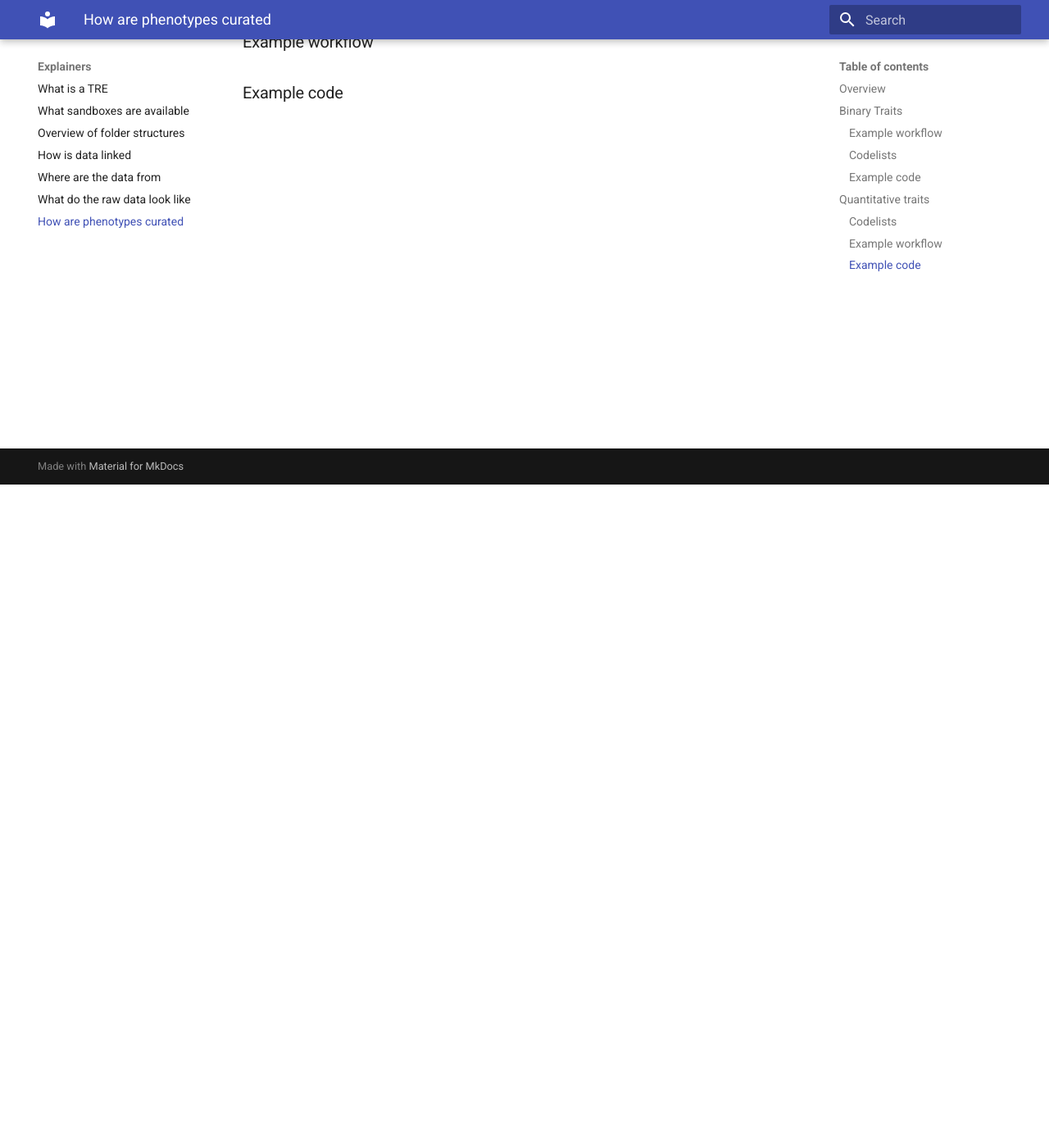
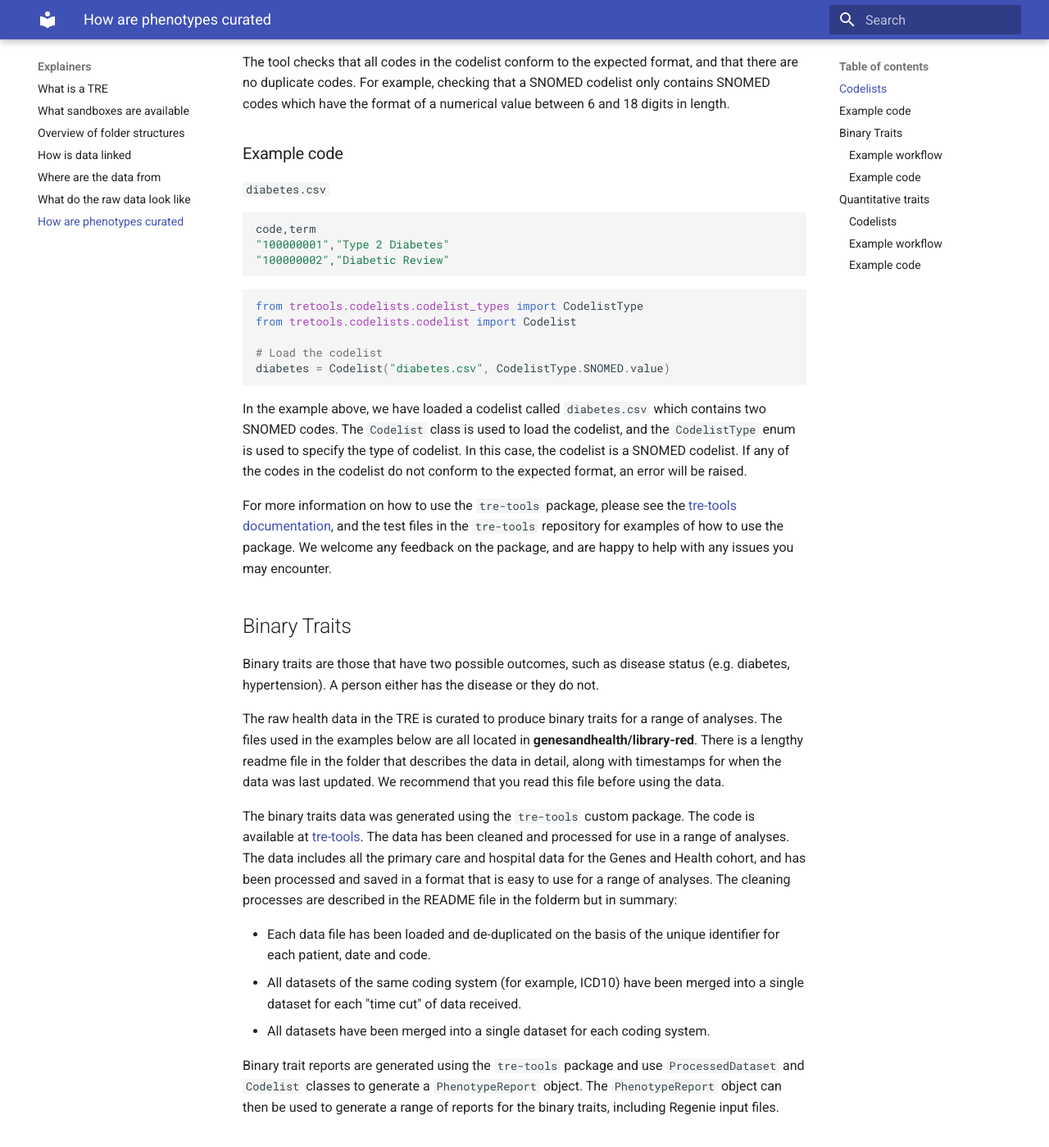
Before and after one commit to genes-and-health/documentation, an MkDocs documentation site: the page built from docs/explainers/phenotype_curation.md, in a window 1280 px wide and 1400 px high, scrolled down 809 px. Shown: the whole window at 82% size. Built offline with MkDocs 1.6.1 and Material for MkDocs 9.7.7, drawn with Linux system fonts in a browser that asks for light colours; some of the changed text lies outside the part shown.

Commit message:
add info on tretools

````diff
--- a/docs/explainers/phenotype_curation.md
+++ b/docs/explainers/phenotype_curation.md
@@ -1,18 +1,57 @@
-# Phenotype curation
-
-**UNDER CONSTRUCTION**
-
-## Overview
-
 This page provides a few examples of how the raw health data in the TRE have been curated to produce useful output for a range of analyes. The files used in the examples below are all located in **genesandhealth/library-red**, please see the [page describing TRE file structures](/docs/explainers/file_structure.md) for further information. An overview of the different datafiles are available in the [raw phenotype data page](/docs/explainers/raw_phenotype_data_description.md)
 
+# Phenotype Curation Tools
+The philosophy of the Genes and Health project is to provide researchers with the tools to generate their own phenotypes as well as providing a curated set of phenotypes. The curated phenotypes are generated using the `tre-tools` package, which is a custom package developed by the Data Team. The code is available at [tre-tools](www.github.com/genes-and-health/tre-tools). We strongly recommend that you use this package to generate your own phenotypes, as the code has been generated by the Data Team using a software engineering approach, and has been thoroughly tested.
+
+### Codelists
+There are a number of codelists available in the TRE that can be used to generate phenotypes. These are stored in the `library-red` folder. The codelists are stored in a folder called `codelists` and are named according to the phenotype they are used to generate.
+
+Codelists are simple csv files that contain the codes that are used to generate the phenotype. If you wish to use your own codelist, please create a csv file with the codes you wish to use, and copy and paste it into the TRE.
+
+In order to make sure that analyses are only carried out with codelists that have the expected structure (i.e. the correct format for ICD10), the data team have created a set of tools in `tre-tools` that can be used to check the codelists.
+
+The tool checks that all codes in the codelist conform to the expected format, and that there are no duplicate codes. For example, checking that a SNOMED codelist only contains SNOMED codes which have the format of a numerical value between 6 and 18 digits in length.
+
+### Example code
+
+`diabetes.csv`
+```bash
+code,term
+"100000001","Type 2 Diabetes"
+"100000002","Diabetic Review"
+```
+
+```python
+from tretools.codelists.codelist_types import CodelistType
+from tretools.codelists.codelist import Codelist
+
+# Load the codelist
+diabetes = Codelist("diabetes.csv", CodelistType.SNOMED.value)
+```
+
+In the example above, we have loaded a codelist called `diabetes.csv` which contains two SNOMED codes. The `Codelist` class is used to load the codelist, and the `CodelistType` enum is used to specify the type of codelist. In this case, the codelist is a SNOMED codelist. If any of the codes in the codelist do not conform to the expected format, an error will be raised.
+
+For more information on how to use the `tre-tools` package, please see the [tre-tools documentation](www.github.com/genes-and-health/tre-tools/README.md), and the test files in the `tre-tools` repository for examples of how to use the package. We welcome any feedback on the package, and are happy to help with any issues you may encounter.
+
+
+
 ## Binary Traits
+Binary traits are those that have two possible outcomes, such as disease status (e.g. diabetes, hypertension). A person either has the disease or they do not.
+
+The raw health data in the TRE is curated to produce binary traits for a range of analyses. The files used in the examples below are all located in **genesandhealth/library-red**. There is a lengthy readme file in the folder that describes the data in detail, along with timestamps for when the data was last updated. We recommend that you read this file before using the data.
+
+The binary traits data was generated using the `tre-tools` custom package. The code is available at [tre-tools](https://github.com/genes-and-health/tre-tools). The data has been cleaned and processed for use in a range of analyses. The data includes all the primary care and hospital data for the Genes and Health cohort, and has been processed and saved in a format that is easy to use for a range of analyses. The cleaning processes are described in the README file in the folderm but in summary:
+
+- Each data file has been loaded and de-duplicated on the basis of the unique identifier for each patient, date and code.
+- All datasets of the same coding system (for example, ICD10) have been merged into a single dataset for each "time cut" of data received.
+- All datasets have been merged into a single dataset for each coding system.
+
+Binary trait reports are generated using the `tre-tools` package and use `ProcessedDataset` and `Codelist` classes to generate a `PhenotypeReport` object. The `PhenotypeReport` object can then be used to generate a range of reports for the binary traits, including Regenie input files.
 
 ### Example workflow
 
-### Codelists
+### Example code
 
-### Example code
 
 
 ## Quantitative traits
--- a/mkdocs.yml
+++ b/mkdocs.yml
@@ -10,6 +10,7 @@ theme:
 
 plugins:
   - search
+  - mkdocs-video
 extra_css:
   - stylesheets/extra.css
 
@@ -26,15 +27,16 @@ markdown_extensions:
 nav:
   - Home: index.md
   - Intro:
-    - About: about/genes_and_health.md
-    - TRE: about/tre_genes.md
+    - Overview: about/genes_and_health.md
+    - Team: about/team.md
+    - Trusted Research Environment: about/tre_genes.md
     - Roadmap: about/roadmap.md
   - Getting Started Guide:
     - Prerequisites: getting_started/prerequisites.md
-    - Training: getting_started/training_video.md
     - Setting up a profile: getting_started/profile_setup.md
     - Starting the TRE: getting_started/starting_the_tre.md
     - Sandboxes: getting_started/sandboxes.md
+    - Overview: getting_started/training_video.md
     - Folder Structure: getting_started/tre_organisation.md
     - What data is available: getting_started/where_data.md
     - Software Available: getting_started/software_available.md
````
Also changed, not shown: docs/how_to_guides/getting_help.md (+7 -3 lines), docs/how_to_guides/new_software.md (+9 -1 lines).
